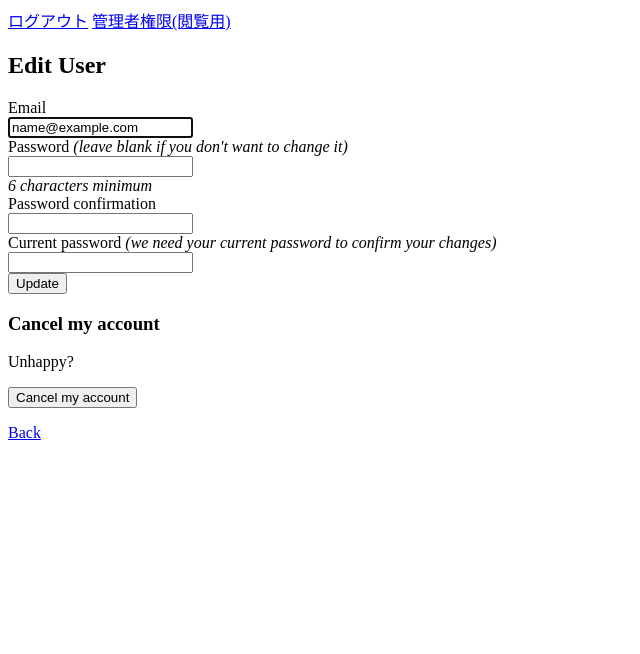
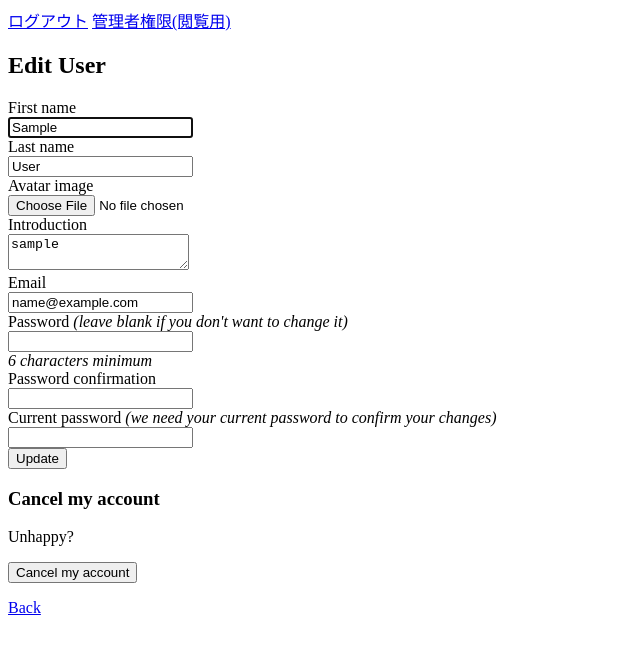
Before and after one commit to daisuke-koguchi/graduation_application, a Rails app: page /users/edit in a window 1280 px wide. Shown: the top 654 px of the page, without its empty margins (0-640 px from the left). Run offline with Rails 7, Linux system fonts and the light colour scheme; the visitor is signed in with stand-in values (Sample User, id 1); style sheets or scripts are compiled from the project's sources.

Commit message:
[add]registrations/new.html.erbとregistrations/edit.html.erbのveiwにテキストフィールド追加/issue #23

```diff
--- a/app/controllers/application_controller.rb
+++ b/app/controllers/application_controller.rb
@@ -1,2 +1,10 @@
 class ApplicationController < ActionController::Base
+  before_action :configure_permitted_parameters, if: :devise_controller?
+
+  protected
+
+  def configure_permitted_parameters
+    devise_parameter_sanitizer.permit(:sign_up, keys: [:first_name, :last_name, :avater_image, :introduction])
+    devise_parameter_sanitizer.permit(:account_update, keys: [:first_name, :last_name, :avater_image, :introduction])
+  end
 end
--- a/app/views/devise/registrations/edit.html.erb
+++ b/app/views/devise/registrations/edit.html.erb
@@ -2,6 +2,26 @@
 
 <%= form_for(resource, as: resource_name, url: registration_path(resource_name), html: { method: :put }) do |f| %>
   <%= render "devise/shared/error_messages", resource: resource %>
+
+  <div class="field">
+    <%= f.label :first_name %><br />
+    <%= f.text_field :first_name, autofocus: true %>
+  <div>
+
+  <div class="field">
+    <%= f.label :last_name %><br />
+    <%= f.text_field :last_name, autofocus: true %>
+  <div>
+
+  <div class="field">
+    <%= f.label :avatar_image %><br />
+    <%= f.file_field :avatar_image, autofocus: true %>
+  <div>
+
+  <div class="field">
+    <%= f.label :introduction %><br />
+    <%= f.text_area :introduction, autofocus: true %>
+  <div>
 
   <div class="field">
     <%= f.label :email %><br />
```
Also changed, not shown: app/views/devise/registrations/new.html.erb (+20 -0 lines).
